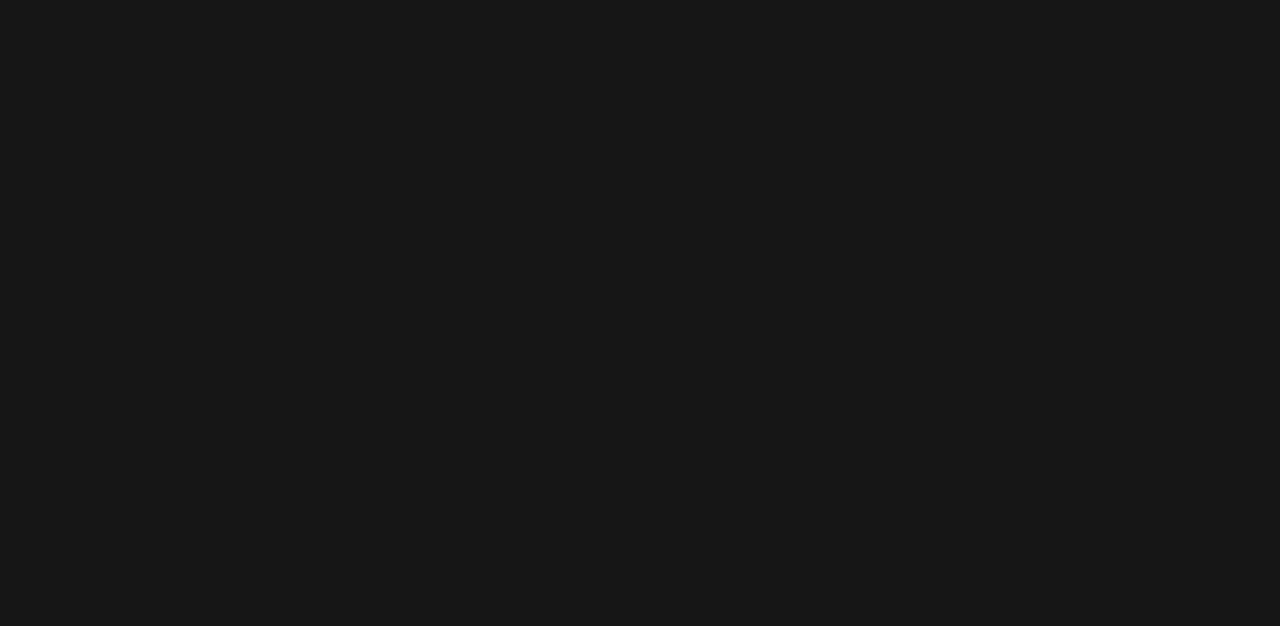
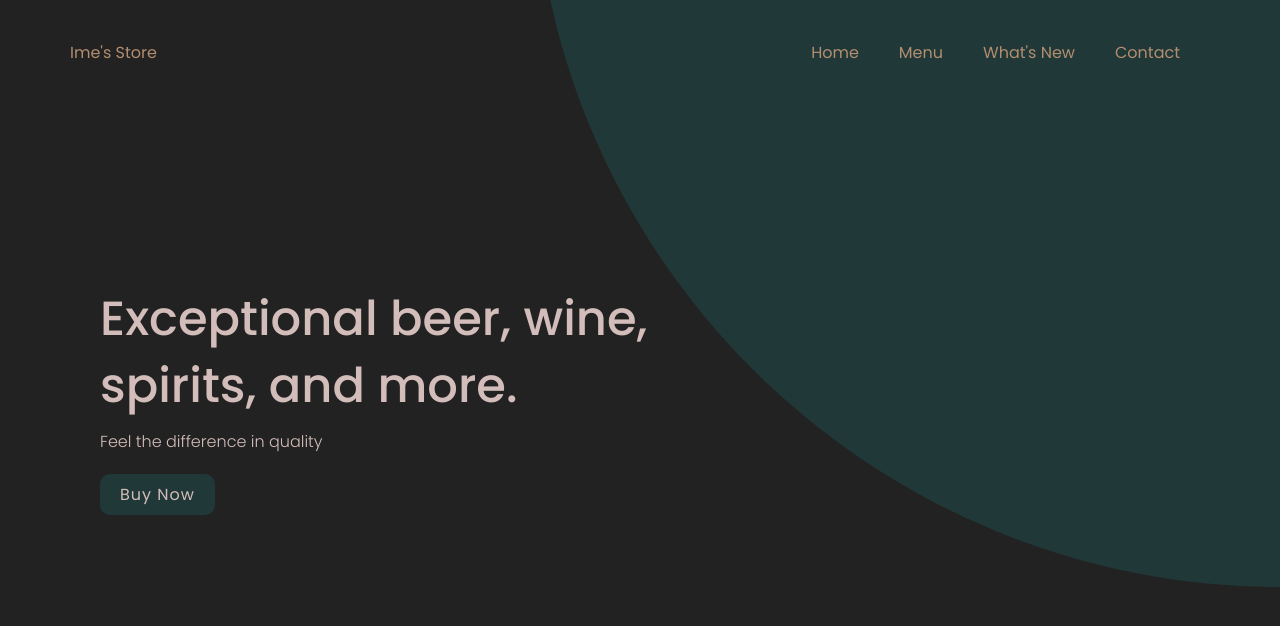
Before and after one commit to neadianyanwu/jspractice, a plain HTML site: page index.html in a window 1280 px wide. Drawn offline with nearby package versions, Linux system fonts and the light colour scheme.

Commit message:
updated commit

```diff
--- a/index.html
+++ b/index.html
@@ -4,11 +4,32 @@
     <meta name="viewport" content="width=device-width, initial-scale=1.0">
     <title>Soft-drink Landing Page</title>
     <link rel="stylesheet" href="style.css">
+    <link href='https://unpkg.com/boxicons@2.1.4/css/boxicons.min.css' rel='stylesheet'>
 </head>
 <body>
     <section>
-        <div class="circle">
+        <div class="circle"></div>
+        <header>
+            <a href="" class="logo">Ime's Store</a>
+            <ul class="navigation">
+                <li><a href="#">Home</a></li>
+                <li><a href="#">Menu</a></li>
+                <li><a href="#">What's New</a></li>
+                <li><a href="#">Contact</a></li>
+            </ul>
+        </header>
 
+        <div class="content">
+            <div class="textbox">
+                <h2>Exceptional beer, wine, spirits, and more.</h2>
+                <p>Feel the difference in quality</p>
+                <a href="#">Buy Now</a>
+            </div>
+        </div>
+        <div class="icon">
+            <li><a href="#"><i class='bx bxl-facebook'></i></a></li>
+            <li><a href="#"><i class='bx bxl-instagram'></i></a></li>
+            <li><a href="#"><i class='bx bxl-twitter'></i></a></li>
         </div>
     </section>
 </body>
--- a/style.css
+++ b/style.css
@@ -7,6 +7,7 @@
     font-family: 'Poppins', sans-serif;
 }
 
+/* Section: Header */
 section {
   position: relative;
   width: 100%;
@@ -15,5 +16,108 @@ section {
   display: flex;
   justify-content: space-between;
   align-items: center;
-  background: #161616;
+  background: #222;
 }
+
+section .circle {
+  position: absolute;
+  top: 0;
+  left: 0;
+  width: 100%;
+  height: 100%;
+  background: #213838;
+  clip-path: circle(70% at right -20%);
+}
+
+header {
+  position: absolute;
+  top: 0;
+  left: 0;
+  width: 100%;
+  padding: 40px 100px;
+  display: flex;
+  justify-content: space-between;
+  align-items: center;
+}
+
+header .logo {
+  position: relative;
+  max-width: 150px;
+  right: 30px;
+  text-decoration: none;
+  color: #b28e70;
+  cursor: pointer;
+}
+
+header .logo:hover {
+  color: #985731;
+}
+
+header .navigation {
+  position: relative;
+  display: flex;
+}
+
+header .navigation li {
+  list-style: none;
+}
+
+header .navigation li a {
+  display: inline-block;
+  color: #b28e70;
+  font-weight: 400;
+  text-decoration: none ;
+  margin-left: 40px;
+}
+
+header .navigation li a:hover {
+  color: #985731;
+}
+
+/* Section: Content */
+.content {
+  position: relative;
+  width: 100%;
+  display: flex;
+  justify-content: space-between;
+  align-items: center;
+}
+
+.content .textbox {
+  position: relative;
+  max-width: 600px;
+  margin-right: 20px;
+}
+
+.content .textbox h2 {
+  color: #d3bdba;
+  font-size: 3rem;
+  font-weight: 500;
+  margin-bottom: 10px;
+  line-height: 1.4em;
+}
+
+.content .textbox p {
+  color: #d3bdba;
+  font-size: 1rem;
+  font-weight: 300;
+}
+
+.content .textbox a {
+  display: inline-block;
+  margin-top: 20px;
+  padding: 8px 20px;
+  background: #213838;
+  color: #d3bdba;
+  font-weight: 400;
+  font-size: 16px;
+  letter-spacing: 1px;
+  text-align: center;
+  border-radius: 10px;
+  text-decoration: none;
+}
+
+.content .textbox a:hover {
+  background: #d7d9d9;
+  color: #aa8873;
+}
```
